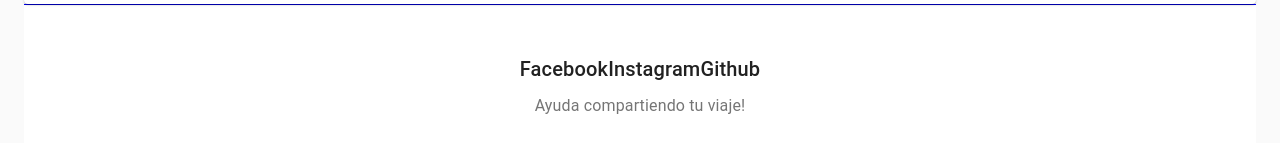
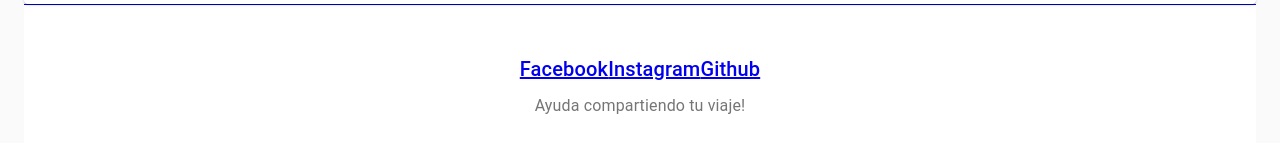
Before and after one commit to salgode/salgode-landing, a React (Create React App) app: page / in a window 1280 px wide. Shown: the part 645-788 px from the top of the page. Built offline with nearby package versions, Linux system fonts and the light colour scheme.

Commit message:
Add routes to social media

```diff
--- a/src/components/AppContainer/Footer.js
+++ b/src/components/AppContainer/Footer.js
@@ -28,15 +28,15 @@
         alignItems="center"
       >
         <Typography variant="h6" align="center" gutterBottom>
-          Facebook
+        <a href="https://www.facebook.com/SalgoDe-112132566873573/">Facebook</a>
         </Typography>
 
         <Typography variant="h6" align="center" gutterBottom>
-          Instagram
+        <a href="https://www.instagram.com/salgodecl/">Instagram</a>
         </Typography>
 
         <Typography variant="h6" align="center" gutterBottom>
-          Github
+          <a href="https://github.com/Varuscl/salgode">Github</a>
         </Typography>
       </Grid>
           <Typography variant="subtitle1" align="center" color="textSecondary" component="p">
```
